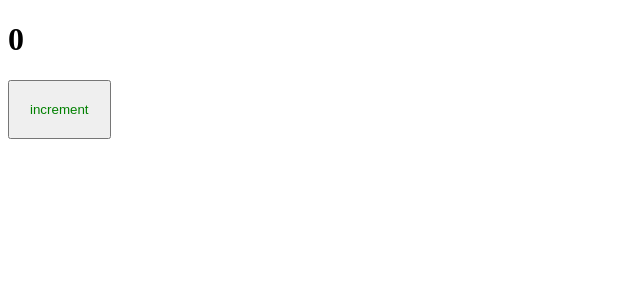
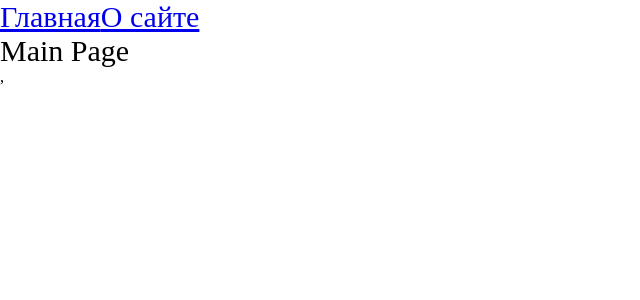
Before and after one commit to IrinaPerezhegina/production_project, a React app: page / in a window 1280 px wide. Shown: the top 300 px of the page, without its empty margins (0-640 px from the left). Built offline with nearby package versions, Linux system fonts and the light colour scheme.

Commit message:
add css module

```diff
--- a/package.json
+++ b/package.json
@@ -23,6 +23,7 @@
 		"@types/node": "^17.0.21",
 		"@types/react": "^17.0.39",
 		"@types/react-dom": "^17.0.11",
+		"@types/react-router-dom": "^5.3.3",
 		"@types/webpack": "^5.28.0",
 		"@types/webpack-dev-server": "^4.7.2",
 		"css-loader": "^6.6.0",
@@ -34,12 +35,14 @@
 		"ts-loader": "^9.2.6",
 		"ts-node": "^10.5.0",
 		"typescript": "^4.5.5",
+		"typescript-plugin-css-modules": "^5.0.2",
 		"webpack": "^5.69.1",
 		"webpack-cli": "^4.10.0",
 		"webpack-dev-server": "^4.7.4"
 	},
 	"dependencies": {
 		"react": "^17.0.2",
-		"react-dom": "^17.0.2"
+		"react-dom": "^17.0.2",
+		"react-router-dom": "^6.2.1"
 	}
 }
--- /dev/null
+++ b/src/App.tsx
@@ -0,0 +1,27 @@
+
+import { Route, Routes } from "react-router-dom";
+import "./index.scss"
+import { Link } from "react-router-dom";
+import { MainPageAsync } from "./pages/MainPage/MainPage.async";
+import { AboutPageAsync } from "./pages/AboutPage/AboutPage.async";
+import { Suspense } from "react";
+
+const App = () => {
+    return (
+
+    <div className="app">
+        <Link to={"/"}>Главная</Link>
+        <Link to={"/about"}>О сайте</Link>
+        <Suspense fallback={<div>Loading...</div>}>
+        <Routes>
+            <Route path="/" element={<MainPageAsync/>}/>
+            <Route path="/about" element={<AboutPageAsync/>}/>
+        </Routes>
+        </Suspense>
+
+    </div>
+
+    );
+}
+
+export default App;
--- a/src/compponents/Counter.scss
+++ b/src/compponents/Counter.module.scss
@@ -1,4 +1,4 @@
-button{
+.btn{
     padding: 20px;
     color: green;
 }
--- a/src/compponents/Counter.tsx
+++ b/src/compponents/Counter.tsx
@@ -1,12 +1,12 @@
 import { useState } from "react";
-import "./Counter.scss"
+import classes from "./Counter.module.scss"
 
 export const Counter = () => {
     const [count, setCount]= useState(0)
     const increment=()=>{
         setCount(count+1)
     }
-    return (<div >
+    return (<div  className={classes.btn}>
         <h1>{count}</h1>
         <button onClick={increment}>increment</button>
     </div>  );
--- /dev/null
+++ b/src/index.scss
@@ -0,0 +1,9 @@
+*{
+    margin: 0;
+    padding: 0;
+    box-sizing: border-box;
+}
+
+.app{
+    font-size: 30px;
+}
--- a/src/index.tsx
+++ b/src/index.tsx
@@ -1,9 +1,11 @@
 import {render} from "react-dom"
-import { Counter } from "./compponents/Counter"
+import App from "./App"
+import { BrowserRouter } from "react-router-dom"
 
 render(
-
-    <div><Counter/></div>,
+   <BrowserRouter>
+   <App/>,
+   </BrowserRouter>,
     document.getElementById("root")
 
 )
--- /dev/null
+++ b/src/pages/AboutPage/AboutPage.async.tsx
@@ -0,0 +1,7 @@
+import { lazy } from "react";
+
+export const AboutPageAsync=lazy(()=>new Promise(resolve=>{
+    //@ts-ignore
+     //нельзя для реальных проектов ignore включать
+    setTimeout(() => resolve(import("./AboutPage")),1500)
+}))
--- /dev/null
+++ b/src/pages/AboutPage/AboutPage.tsx
@@ -0,0 +1,5 @@
+const AboutPage = () => {
+    return ( <div >About Page</div> );
+}
+
+export default AboutPage;
--- /dev/null
+++ b/src/pages/MainPage/MainPage.async.tsx
@@ -0,0 +1,7 @@
+import { lazy } from "react";
+
+export const MainPageAsync=lazy(()=>new Promise(resolve=>{
+    //@ts-ignore
+    //нельзя для реальных проектов ignore включать
+    setTimeout(() => resolve(import("./MainPage")),1500)
+}))
--- /dev/null
+++ b/src/pages/MainPage/MainPage.tsx
@@ -0,0 +1,5 @@
+const MainPage = () => {
+    return ( <div >Main Page</div> );
+}
+
+export default MainPage;
```
Also changed, not shown: src/global.d.ts (added, +7 -0 lines), tsconfig.json (+7 -2 lines), 3 other files (tests, documents, lock files or other folders).
